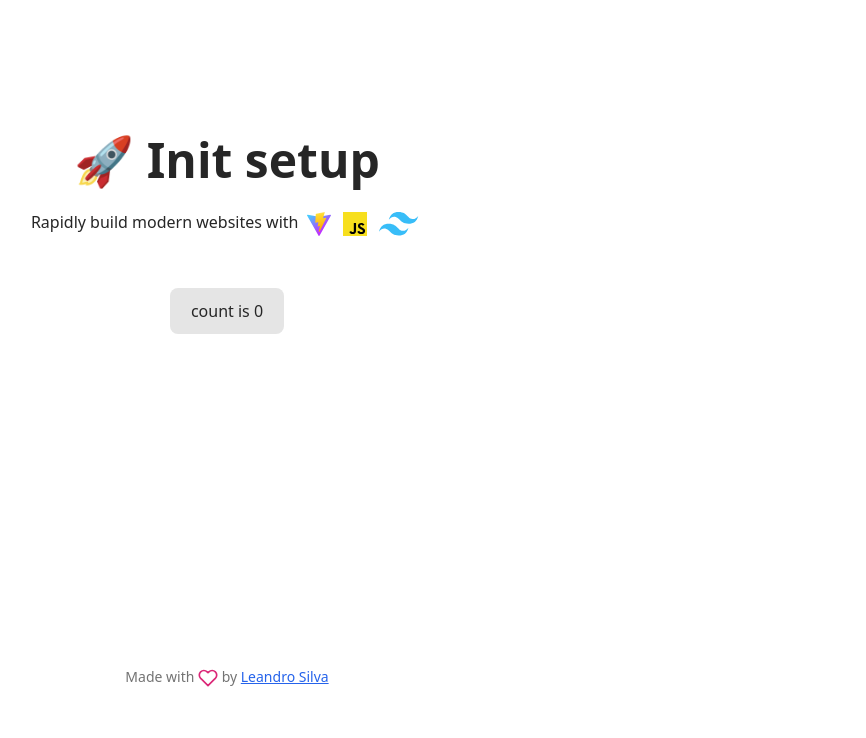
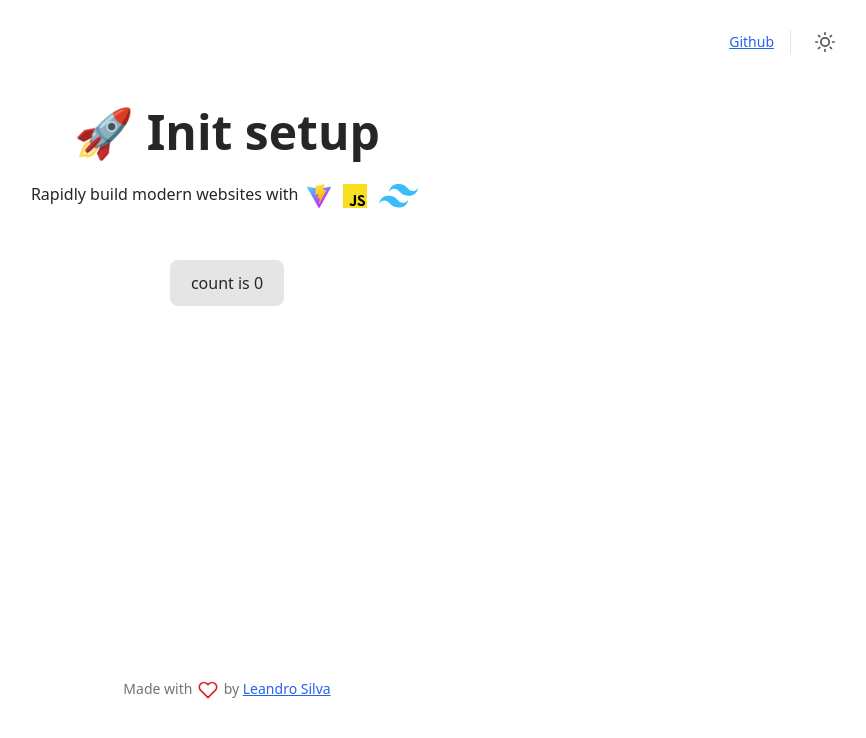
Before and after one commit to leandrow/init-landing-page, a website built with Vite: page dev/index.html in a window 1280 px wide. Shown: the whole page, without its empty margins (413-1279 px from the left). Built offline with nearby package versions, Linux system fonts and the light colour scheme; a web font is replaced by a local one.

Commit message:
start dark mode #1

```diff
--- a/dev/index.html
+++ b/dev/index.html
@@ -8,8 +8,24 @@
     <link rel="preconnect" href="https://rsms.me/" />
     <link rel="stylesheet" href="https://rsms.me/inter/inter.css" />
   </head>
-  <body>
-    <main class="mx-auto my-0 max-w-7xl p-8 text-center h-[80vh] flex flex-col">
+  <body class="h-screen">
+    <header class="max-w-full">
+      <div class="flex items-center justify-end gap-4 p-6">
+        <a href="#" class="block shrink-0 text-sm underline">Github</a>
+        <span
+          aria-hidden="true"
+          class="block h-6 w-px rounded-full bg-neutral-200 dark:bg-neutral-800"
+        ></span>
+        <button class="button-rounded">
+          <span class="sr-only">Activate light or dark mode</span>
+          <i
+            data-feather="sun"
+            class="w-auto h-5 text-neutral-600 dark:text-neutral-200"
+          ></i>
+        </button>
+      </div>
+    </header>
+    <main class="mx-auto max-w-lg text-center h-[80vh] flex flex-col px-6">
       <h1 class="text-5xl my-6 font-bold">🚀 Init setup</h1>
       <p class="font-light">
         Rapidly build modern websites with
@@ -41,9 +57,9 @@
       <div class="py-12">
         <button id="counter" class="button" type="button"></button>
       </div>
-      <p class="text-sm text-neutral-500 mt-auto">
+      <p class="text-sm text-neutral-500 mt-auto pb-6">
         Made with
-        <i class="w-5 h-5 inline text-pink-600" data-feather="heart"></i> by
+        <i class="h-5 inline text-red-600" data-feather="heart"></i> by
         <a href="https://github.com/leandrow" class="underline">
           Leandro Silva
         </a>
--- a/dev/styles/main.css
+++ b/dev/styles/main.css
@@ -2,8 +2,7 @@
 
 :root {
   color-scheme: light dark;
-  color: rgba(255, 255, 255, 0.87);
-  @apply bg-neutral-900;
+  @apply bg-neutral-900 text-neutral-200;
 }
 
 .logo {
@@ -24,8 +23,4 @@
   :root {
     @apply bg-white text-neutral-800;
   }
-  button,
-  [type='button'] {
-    @apply bg-neutral-200;
-  }
 }
--- a/dev/styles/tailwind.css
+++ b/dev/styles/tailwind.css
@@ -3,9 +3,6 @@
 @tailwind utilities;
 
 @layer base {
-  body {
-    @apply flex place-items-center sm:min-w-fit min-h-screen m-0;
-  }
   a {
     @apply font-medium text-blue-600 hover:text-blue-500 duration-200 ease-in-out;
   }
@@ -13,6 +10,9 @@
 
 @layer components {
   .button {
-    @apply border text-base font-medium cursor-pointer rounded-lg border-solid border-transparent hover:dark:border-[#646cff] duration-200 ease-in-out px-5 py-2.5 focus:outline outline-2 dark:bg-neutral-800;
+    @apply border text-base font-medium cursor-pointer rounded-lg border-solid border-transparent ease-in-out px-5 py-2.5 focus:outline outline-2 bg-neutral-200 dark:bg-neutral-800;
+  }
+  .button-rounded {
+    @apply block shrink-0 rounded-full p-2 hover:bg-neutral-100 hover:dark:bg-neutral-800 duration-200 ease-in-out;
   }
 }
```
